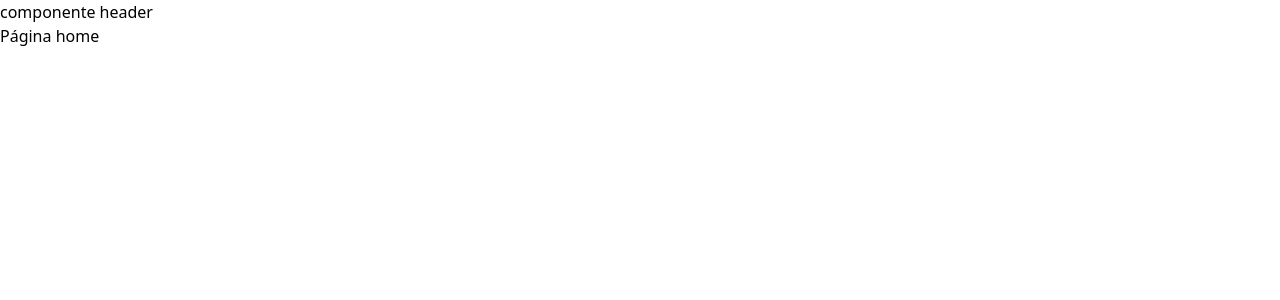
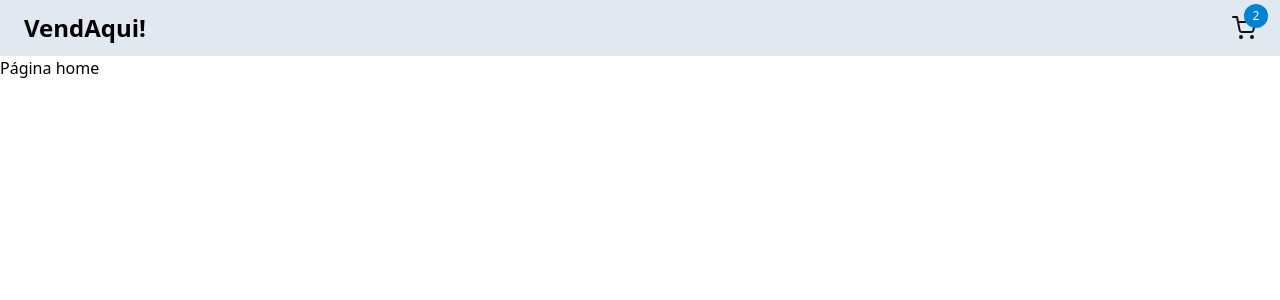
Before and after one commit to gilbertosxavier/e-commerce, a React (Vite) app: page / in a window 1280 px wide. Shown: the top 300 px of the page. Built offline with nearby package versions, Linux system fonts and the light colour scheme.

Commit message:
feat(header): Finalizando componente Header

```diff
--- a/index.html
+++ b/index.html
@@ -3,7 +3,7 @@
   <head>
     <meta charset="UTF-8" />
     <meta name="viewport" content="width=device-width, initial-scale=1.0" />
-    <title>Vendaqui! - E-Commerce</title>
+    <title>VendAqui! - E-Commerce</title>
   </head>
   <body>
     <div id="root"></div>
--- a/package.json
+++ b/package.json
@@ -13,6 +13,8 @@
     "@tailwindcss/vite": "^4.1.7",
     "react": "^19.1.0",
     "react-dom": "^19.1.0",
+    "react-icon": "^1.0.0",
+    "react-icons": "^5.5.0",
     "react-router": "^7.6.1",
     "tailwindcss": "^4.1.7"
   },
--- a/src/components/header/index.tsx
+++ b/src/components/header/index.tsx
@@ -1,9 +1,13 @@
-
+import { Link } from "react-router"
+import { FiShoppingCart } from "react-icons/fi"
 
 export function Header () {
     return(
-        <header>
-            <h1>componente header</h1>
+        <header className="w-full px-1 bg-slate-200">
+            <nav className="w-full h-14 max-w-7xl flex items-center justify-between px-5 mx-auto" >
+                <Link to="/"  className="font-black text-2xl" > VendAqui!</Link>
+                <Link to="/cart" className="relative" > <FiShoppingCart size={24} color="#121212" /> <span className=" absolute -right-3 -top-3 px-2.5 bg-sky-600 rounded-full w-6 h-6 flex items-center justify-center text-white text-xs" >2</span> </Link>
+            </nav>
         </header>
     )
 }
```
Also changed, not shown: 1 other file (tests, documents, lock files or other folders).
